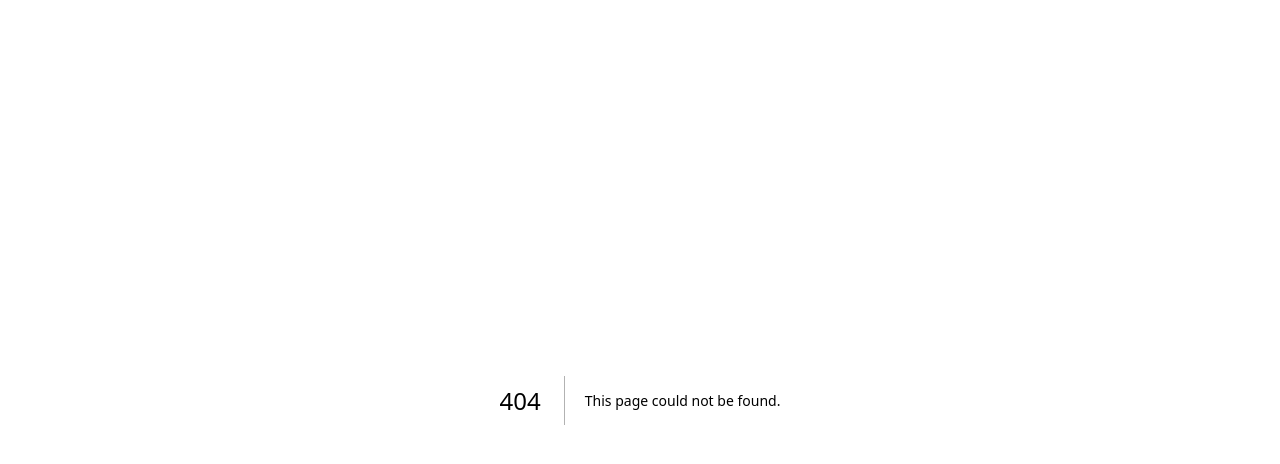
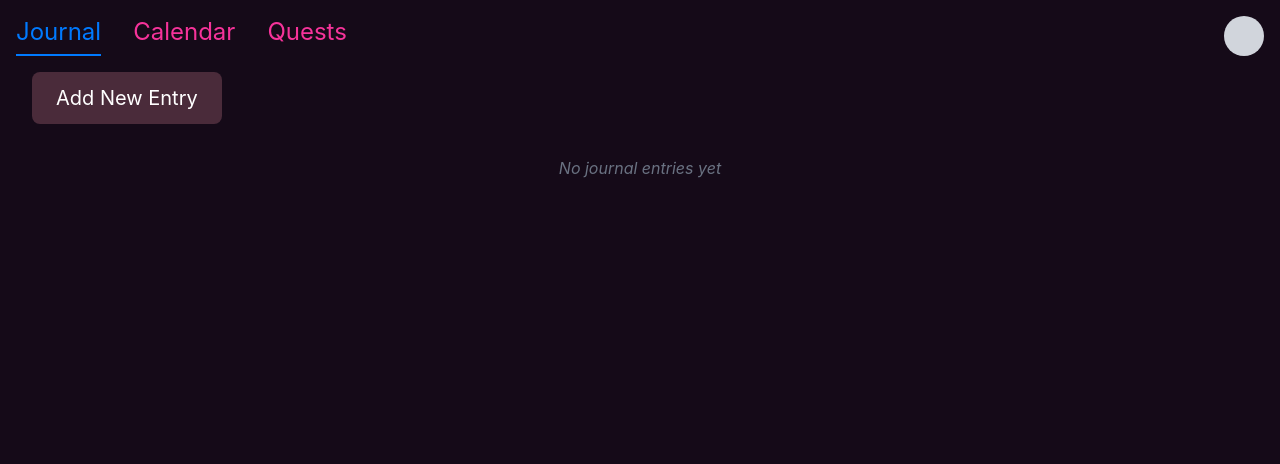
Before and after one commit to EdisonYCA/questlog, a Next.js app: page /journal in a window 1280 px wide. Before the commit this address had no page. Shown: the top 464 px of the page. Built offline with nearby package versions, Linux system fonts and the light colour scheme.

Commit message:
pushing journal again

```diff
--- /dev/null
+++ b/pages/journal.js
@@ -0,0 +1,206 @@
+import { Geist, Geist_Mono, Inter, Comic_Neue } from "next/font/google";
+import { useState } from 'react';
+
+{/*
+const geistSans = Geist({
+  variable: "--font-geist-sans",
+  subsets: ["latin"],
+});
+
+const geistMono = Geist_Mono({
+  variable: "--font-geist-mono",
+  subsets: ["latin"],
+});
+
+const inter = Inter({
+  variable: "--font-inter",
+  subsets: ["latin"],
+});
+
+const comic_neue = Comic_Neue({
+  variable: "--font-comic-neue",
+  weight: ["400", "700"],
+  subsets: ["latin"],
+});
+
+*/}
+
+export default function Journal() {
+  const [isEntryOpen, setIsEntryOpen] = useState(false);
+  const [newEntry, setNewEntry] = useState({ title: '', body: '' });
+  const [entries, setEntries] = useState([]);
+
+  // Function to preserve line breaks
+  const formatText = (text) => {
+    return text.split('\n').map((line, i) => (
+      <span key={i}>
+        {line}
+        {i !== text.split('\n').length - 1 && <br />}
+      </span>
+    ));
+  };
+
+  const handleSubmit = () => {
+    if (newEntry.title.trim() === '' && newEntry.body.trim() === '') return;
+
+    const currentDate = new Date().toLocaleDateString('en-US', {
+      month: 'long',
+      day: 'numeric',
+      year: 'numeric'
+    });
+
+    const newEntryObj = {
+      id: Date.now(),
+      title: newEntry.title,
+      body: newEntry.body,
+      date: currentDate
+    };
+
+    setEntries([newEntryObj, ...entries]);
+    setNewEntry({ title: '', body: '' });
+    setIsEntryOpen(false);
+  };
+
+  // Group entries by date
+  const groupedEntries = entries.reduce((groups, entry) => {
+    if (!groups[entry.date]) {
+      groups[entry.date] = [];
+    }
+    groups[entry.date].push(entry);
+    return groups;
+  }, {});
+
+  // Get today's date in the same format as entry dates
+  const today = new Date().toLocaleDateString('en-US', {
+    month: 'long',
+    day: 'numeric',
+    year: 'numeric'
+  });
+
+  return (
+    <main className={`min-h-screen bg-[#150A18] text-white relative`}>
+      {/* Navigation */}
+      <nav className="p-4 flex gap-8 text-2xl">
+        <a href="./journal" className="text-[#007AFF] border-b-2 border-[#007AFF]">Journal</a>
+        <a href="./calendar" className="text-pink-500">Calendar</a>
+        <a href="./quests" className="text-pink-500">Quests</a>
+        <div className="ml-auto">
+          <div className="w-10 h-10 bg-gray-300 rounded-full"></div>
+        </div>
+      </nav>
+
+      {/* Main Content */}
+      <div className="max-w-7xl mx-auto px-8">
+        {/* Add New Entry Button */}
+        <button
+          onClick={() => setIsEntryOpen(true)}
+          className="bg-[#4A2B3A] text-white px-6 py-3 rounded-lg text-xl mb-8 hover:bg-[#5A3B4A] transition-colors"
+        >
+          Add New Entry
+        </button>
+
+        {/* Entries Stream */}
+        <div className="space-y-12">
+          {/* Today section - only show if there are entries */}
+          {groupedEntries[today] && (
+            <section>
+              <h2 className="text-pink-500 text-2xl mb-4">Today</h2>
+              {groupedEntries[today].map((entry) => (
+                <div
+                  key={entry.id}
+                  className="bg-[#1F1225] rounded-xl p-4 mb-4 transform transition-all duration-200 hover:scale-[1.01] hover:shadow-lg hover:shadow-pink-500/10"
+                >
+                  <h3 className="text-2xl mb-3">{entry.title}</h3>
+                  <p className="text-gray-300 mb-3 whitespace-pre-line">{formatText(entry.body)}</p>
+                  <p className="text-[#711142] text-sm">{entry.date}</p>
+                </div>
+              ))}
+            </section>
+          )}
+
+          {/* Other dates */}
+          {Object.entries(groupedEntries)
+            .filter(([date]) => date !== today)
+            .map(([date, dateEntries]) => (
+              <section key={date}>
+                <h2 className="text-pink-500 text-2xl mb-4">{date}</h2>
+                {dateEntries.map((entry) => (
+                  <div
+                    key={entry.id}
+                    className="bg-[#1F1225] rounded-xl p-4 mb-4 transform transition-all duration-200 hover:scale-[1.01] hover:shadow-lg hover:shadow-pink-500/10"
+                  >
+                    <h3 className="text-2xl mb-3">{entry.title}</h3>
+                    <p className="text-gray-300 mb-3 whitespace-pre-line">{formatText(entry.body)}</p>
+                    <p className="text-[#711142] text-sm">{entry.date}</p>
+                  </div>
+                ))}
+              </section>
+            ))}
+
+          {/* Show message when no entries at all */}
+          {entries.length === 0 && (
+            <div className="text-gray-500 italic text-center">No journal entries yet</div>
+          )}
+        </div>
+      </div>
+
+      {/* Backdrop with blur */}
+      {isEntryOpen && (
+        <div
+          className="fixed inset-0 bg-black/30 backdrop-blur-[2px] transition-opacity duration-300"
+          onClick={() => setIsEntryOpen(false)}
+        />
+      )}
+
+      {/* New Entry Sliding Panel */}
+      <div
+        className={`fixed inset-x-0 bottom-0 bg-white rounded-t-3xl transform transition-transform duration-300 ease-in-out z-50 ${
+          isEntryOpen ? 'translate-y-0' : 'translate-y-full'
+        }`}
+        style={{ height: '85vh' }}
+      >
+        <div className="p-6 h-full flex flex-col">
+          {/* Header with buttons */}
+          <div className="flex justify-between items-center mb-6">
+            <button
+              onClick={handleSubmit}
+              className="bg-pink-500 text-white px-6 py-2 rounded-lg hover:bg-pink-600 transition-colors"
+              disabled={newEntry.title.trim() === '' && newEntry.body.trim() === ''}
+            >
+              Post
+            </button>
+            <button
+              onClick={() => {
+                setIsEntryOpen(false);
+                setNewEntry({ title: '', body: '' });
+              }}
+              className="text-gray-500 hover:text-gray-700 transition-colors"
+            >
+              Cancel
+            </button>
+          </div>
+
+          {/* Title Input */}
+          <input
+            type="text"
+            placeholder="Title"
+            value={newEntry.title}
+            onChange={(e) => setNewEntry({ ...newEntry, title: e.target.value })}
+            className="text-2xl font-semibold text-gray-900 placeholder-gray-400 focus:outline-none mb-4"
+          />
+
+          {/* Divider */}
+          <div className="h-px bg-gray-200 mb-4"></div>
+
+          {/* Body Input */}
+          <textarea
+            placeholder="Body"
+            value={newEntry.body}
+            onChange={(e) => setNewEntry({ ...newEntry, body: e.target.value })}
+            className="flex-grow text-gray-900 placeholder-gray-400 focus:outline-none resize-none"
+          />
+        </div>
+      </div>
+    </main>
+  );
+}
--- /dev/null
+++ b/tailwind.config.js
@@ -0,0 +1,39 @@
+/** @type {import('tailwindcss').Config} */
+module.exports = {
+  content: [
+    "./pages/**/*.{js,ts,jsx,tsx,mdx}",
+    "./components/**/*.{js,ts,jsx,tsx,mdx}",
+    "./app/**/*.{js,ts,jsx,tsx,mdx}",
+  ],
+  theme: {
+    extend: {
+      keyframes: {
+        'expand': {
+          '0%': {
+            opacity: '0',
+            transform: 'scale(1) translate(0, 0)'
+          },
+          '100%': {
+            opacity: '1',
+            transform: 'scale(1.1) translate(-50%, -50%)'
+          }
+        },
+        'contract': {
+          '0%': {
+            opacity: '1',
+            transform: 'scale(1.1) translate(-50%, -50%)'
+          },
+          '100%': {
+            opacity: '0',
+            transform: 'scale(1) translate(0, 0)'
+          }
+        }
+      },
+      animation: {
+        'expand': 'expand 0.3s ease-out forwards',
+        'contract': 'contract 0.3s ease-in forwards'
+      }
+    },
+  },
+  plugins: [],
+};
```
